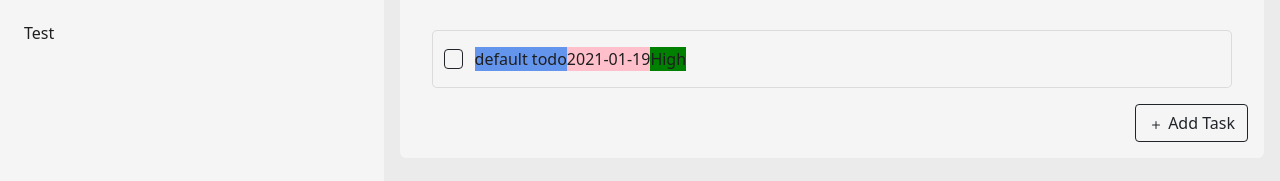
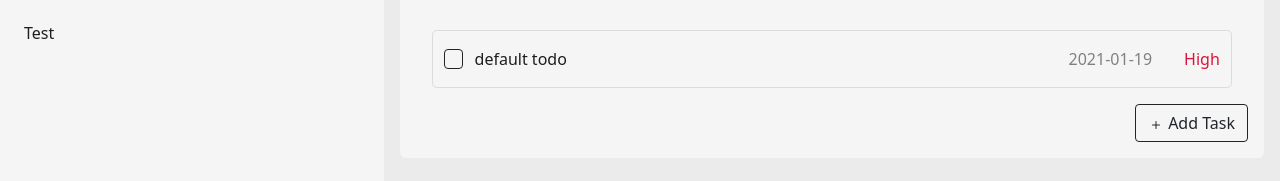
Before and after one commit to jmilll/todo-list, a website built with webpack: page dist/index.html in a window 1280 px wide. Shown: the part 211-392 px from the top of the page. Built offline with nearby package versions, Linux system fonts and the light colour scheme; files whose address does not match are found by name.

Commit message:
added todo styles

```diff
--- a/src/style.css
+++ b/src/style.css
@@ -127,20 +127,34 @@ body {
     transition: .2s;
     transform: translateX(3px);
 }
+
 .todo-title {
     margin: 1em 0;
-    background-color: cornflowerblue;
+    flex-grow: 1;
 }
 
 .todo-date {
-    background-color: pink;
-    margin: 0;
+    margin: 0 0 0 2em;
+    color: grey;
+    white-space: nowrap;
 }
 
 .todo-priority {
-    background-color: green;
-    margin: 0;
+    margin: 0 0 0 2em;
 }
+
+.low {
+    color: grey;
+}
+
+.med {
+    color: goldenrod;
+}
+
+.high {
+    color: crimson;
+}
+
 .checkbox {
     /*width: 1.5em;
     height: 1.5em;*/
```
